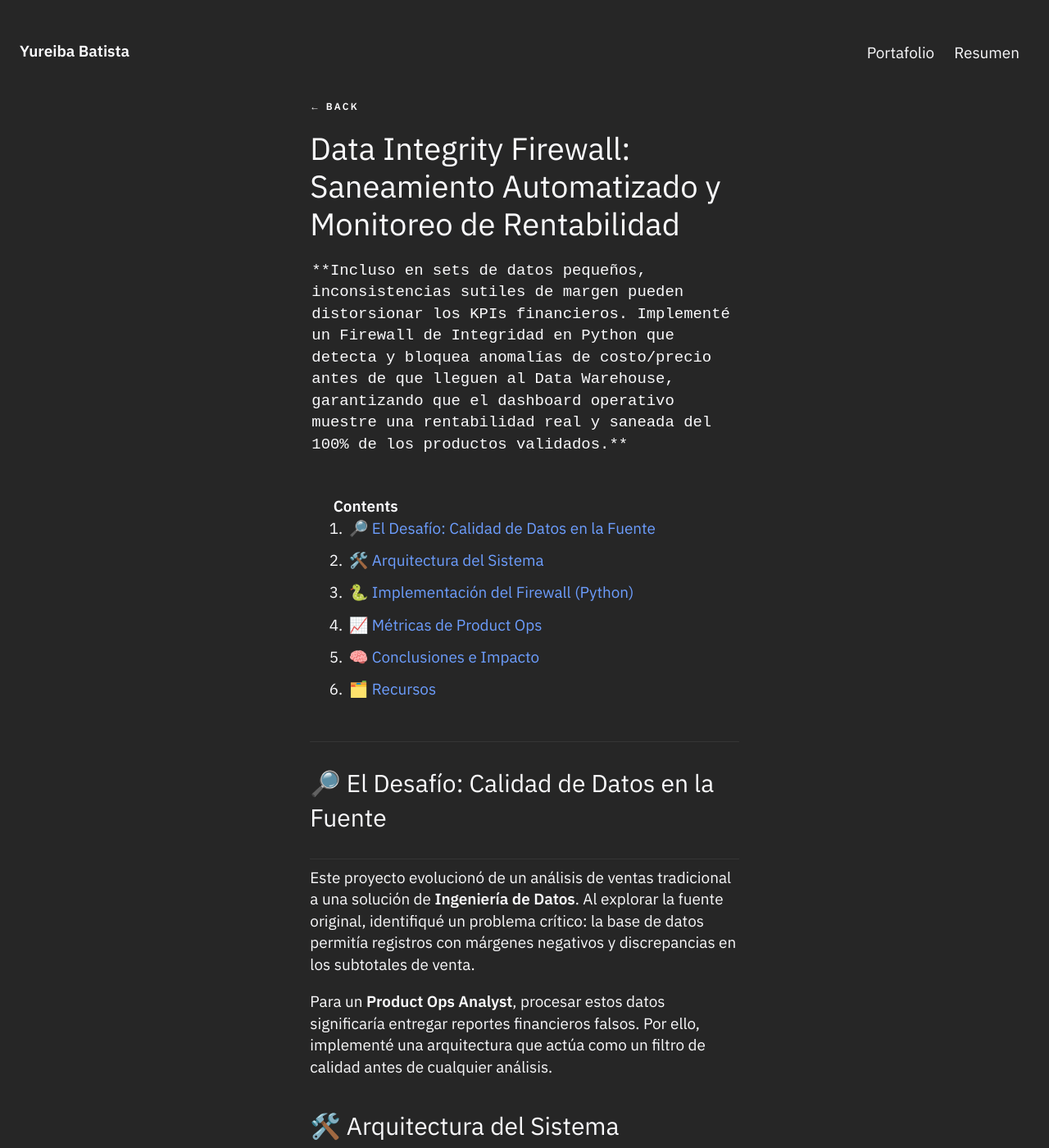
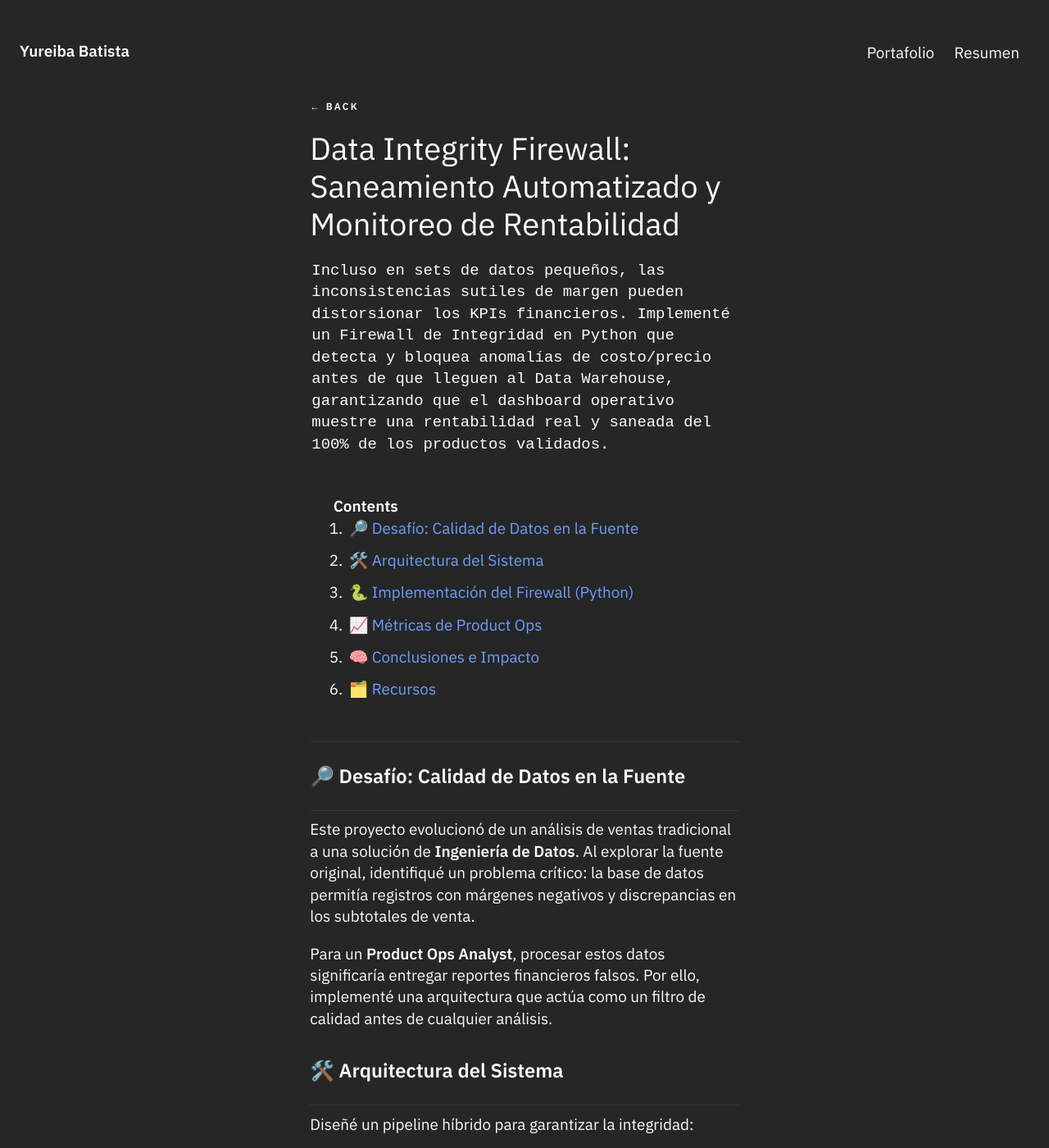
Before and after one commit to batistayureiba/batistayureiba.github.io, a Jekyll site: the page built from _notes/Public/data_integrity_firewall.md, in a window 1280 px wide and 1400 px high. Shown: the whole window at 82% size. Built offline with Jekyll 4.4.1, drawn with Linux system fonts in a browser that asks for light colours.

Commit message:
Correct formatting in data_integrity_firewall.md
Fixed formatting and heading levels in the data integrity firewall documentation.

````diff
--- a/_notes/Public/data_integrity_firewall.md
+++ b/_notes/Public/data_integrity_firewall.md
@@ -4,7 +4,7 @@
 date : 16-02-2026
 ---
 
-```**Incluso en sets de datos pequeños, inconsistencias sutiles de margen pueden distorsionar los KPIs financieros. Implementé un Firewall de Integridad en Python que detecta y bloquea anomalías de costo/precio antes de que lleguen al Data Warehouse, garantizando que el dashboard operativo muestre una rentabilidad real y saneada del 100% de los productos validados.**```
+```Incluso en sets de datos pequeños, las inconsistencias sutiles de margen pueden distorsionar los KPIs financieros. Implementé un Firewall de Integridad en Python que detecta y bloquea anomalías de costo/precio antes de que lleguen al Data Warehouse, garantizando que el dashboard operativo muestre una rentabilidad real y saneada del 100% de los productos validados.```
 
 * TOC
 {:toc}
@@ -12,14 +12,14 @@
 ---
 
 {:#problem}
-### 🔎 El Desafío: Calidad de Datos en la Fuente
+#### 🔎 Desafío: Calidad de Datos en la Fuente
 ---
 Este proyecto evolucionó de un análisis de ventas tradicional a una solución de **Ingeniería de Datos**. Al explorar la fuente original, identifiqué un problema crítico: la base de datos permitía registros con márgenes negativos y discrepancias en los subtotales de venta.
 
 Para un **Product Ops Analyst**, procesar estos datos significaría entregar reportes financieros falsos. Por ello, implementé una arquitectura que actúa como un filtro de calidad antes de cualquier análisis.
 
 {:#architecture}
-### 🛠️ Arquitectura del Sistema
+#### 🛠️ Arquitectura del Sistema
 ---
 Diseñé un pipeline híbrido para garantizar la integridad:
 
@@ -29,7 +29,7 @@
 2. **Firewall (Python):** Validación de márgenes y consistencia contable.
 
 ![Ejecución del Pipeline](/assets/img/projects/ejecucion.png)
-> *Consola de ejecución: Validación de 112 productos y 1,598 ventas con detección de anomalías.*
+*Consola de ejecución: Validación de 112 productos y 1,598 ventas con detección de anomalías.*
 
 3. **Staging (DuckDB):** Almacenamiento local de datos limpios y auditoría de errores.
 ![Estructura Local](/assets/img/projects/rs_local.png)
````
